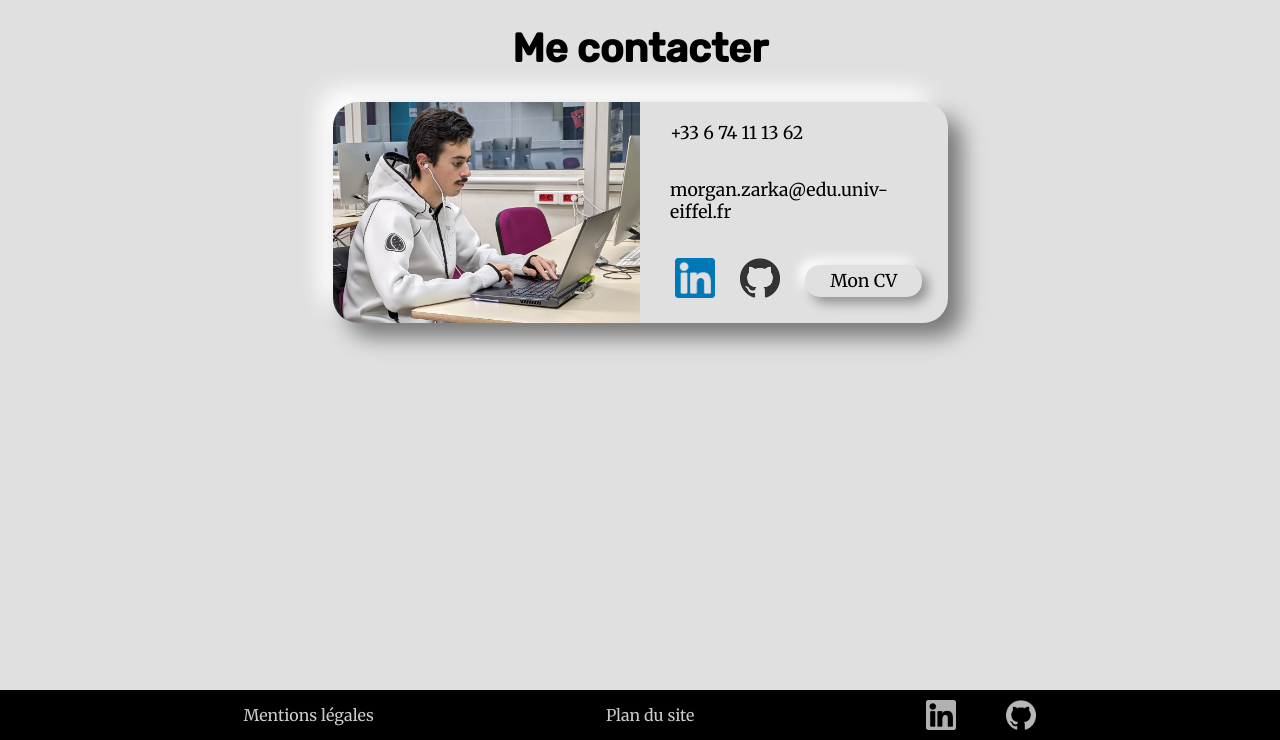
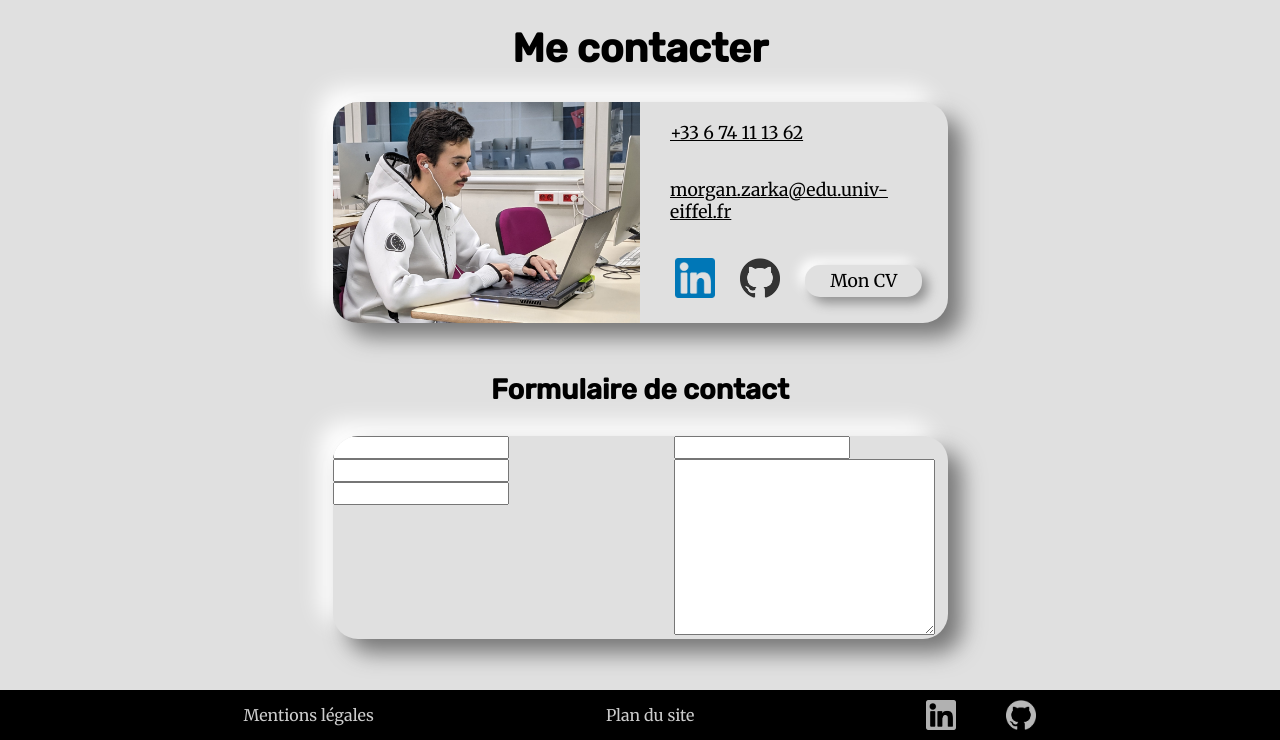
Before and after one commit to Suzoka/Portfolio, a PHP site: page /contacts.php in a window 1280 px wide. Shown: the part 60-800 px from the top of the page. Run offline with PHP 8.4, Linux system fonts and the light colour scheme.

Commit message:
:construction: start contact form

```diff
--- a/contacts.php
+++ b/contacts.php
@@ -21,7 +21,7 @@
             <a href="./index.php" title="Accueil" class="logo"><img src="./img/filigrane.svg" alt="Accueil"></a>
             <nav>
                 <a href="./qui-suis-je.php" title="">Qui suis-je ?</a>
-                <a href="./projets.php" title="Voir mes projets">Mes projets</a>
+                <a href="./projets.php" title="Voir tous mes projets">Mes projets</a>
                 <a href="./contacts.php" title="">Contact</a>
             </nav>
         </header>
@@ -32,8 +32,8 @@
                 <img src="./img/devMod.jpg" alt="" width="50%">
                 <div class="listContacts">
                     <ul>
-                        <li>+33 6 74 11 13 62</li>
-                        <li>morgan.zarka@edu.univ-eiffel.fr</li>
+                        <li><a href="tel:+33674111362">+33 6 74 11 13 62</a></li>
+                        <li><a href="mailto:morgan.zarka@edu.univ-eiffel.fr">morgan.zarka@edu.univ-eiffel.fr</a></li>
                         <div class="reseauxContact">
                             <li><a href="https://www.linkedin.com/in/morgan-zarka/" target="_blank"><img
                                         src="./img/linkedin.png" alt="Profil LinkedIn" width="40px"></a></li>
@@ -45,6 +45,18 @@
                     </ul>
                 </div>
             </div>
+            <h2 class="centre">Formulaire de contact</h2>
+            <form action="./script/mail.php" method="POST" class="contacts">
+                <div>
+                    <label for="nom"></label><input type="text" name="nom" id="nom">
+                    <label for="prenom"></label><input type="text" name="prenom" id="prenom">
+                    <label for="mail"></label><input type="text" name="mail" id="mail">
+                </div>
+                <div>
+                    <label for="objet"></label><input type="text" name="objet" id="objet">
+                    <label for="message"></label><textarea name="message" id="message" cols="30" rows="10"></textarea>
+                </div>
+            </form>
         </main>
 
         <footer>
--- a/index.php
+++ b/index.php
@@ -30,7 +30,7 @@ include './script/script.php';
             <a href="./index.php" title="Accueil" class="logo"><img src="./img/filigrane.svg" alt="Accueil"></a>
             <nav>
                 <a href="./qui-suis-je.php" title="">Qui suis-je ?</a>
-                <a href="./projets.php" title="Voir mes projets">Mes projets</a>
+                <a href="./projets.php" title="Voir tous mes projets">Mes projets</a>
                 <a href="./contacts.php" title="">Contact</a>
             </nav>
         </header>
--- a/projet.php
+++ b/projet.php
@@ -31,7 +31,7 @@ if (isset($_GET["id"])) {
                 <a href="./index.php" title="" class="logo"><img src="./img/filigrane.svg" alt="Accueil"></a>
                 <nav>
                     <a href="./qui-suis-je.php" title="">Qui suis-je ?</a>
-                    <a href="./projets.php" title="Voir mes projets">Mes projets</a>
+                    <a href="./projets.php" title="Voir tous mes projets">Mes projets</a>
                     <a href="./contacts.php" title="">Contact</a>
                 </nav>
             </header>
--- a/projets.php
+++ b/projets.php
@@ -34,7 +34,7 @@ if (!isset($_POST["contexte"])) {
             <a href="./index.php" title="" class="logo"><img src="./img/filigrane.svg" alt="Accueil"></a>
             <nav>
                 <a href="./qui-suis-je.php" title="">Qui suis-je ?</a>
-                <a href="./projets.php" title="Voir mes projets">Mes projets</a>
+                <a href="./projets.php" title="Voir tous mes projets">Mes projets</a>
                 <a href="./contacts.php" title="">Contact</a>
             </nav>
         </header>
--- a/qui-suis-je.php
+++ b/qui-suis-je.php
@@ -23,7 +23,7 @@
       <a href="./index.php" title="Accueil" class="logo"><img src="./img/filigrane.svg" alt="Accueil"></a>
       <nav>
         <a href="./qui-suis-je.php" title="">Qui suis-je ?</a>
-        <a href="./projets.php" title="Voir mes projets">Mes projets</a>
+        <a href="./projets.php" title="Voir tous mes projets">Mes projets</a>
         <a href="./contacts.php" title="">Contact</a>
       </nav>
     </header>
--- a/style.css
+++ b/style.css
@@ -166,7 +166,8 @@ div.hide {
     right: 25px;
     transition: 0.3s;
     width: 80px;
-    animation: arrow 3s infinite;
+    -webkit-animation: arrow 3s infinite;
+            animation: arrow 3s infinite;
     z-index: 1000;
     margin-top: -25px;
 }
@@ -178,7 +179,8 @@ div.hide {
     left: 25px;
     transition: 0.3s;
     width: 80px;
-    animation: arrow 3s infinite;
+    -webkit-animation: arrow 3s infinite;
+            animation: arrow 3s infinite;
     z-index: 1000;
     margin-top: -25px;
     visibility: hidden;
@@ -768,11 +770,6 @@ div.ariane {
     height: 30px;
 }
 
-.centre {
-    text-align: center;
-    font-size: 2.5rem;
-}
-
 .contacts {
     display: flex;
     gap: 10px;
@@ -822,6 +819,15 @@ div.ariane {
 
 .centre {
     text-align: center;
+}
+
+h2.centre {
+    font-size: 1.75rem;
+    margin-top: 50px;
+    margin-bottom: 25px;
+}
+
+h1.centre {
     font-size: 2.5rem;
     margin-bottom: 0;
     margin-top: 25px;
@@ -853,6 +859,28 @@ div.ariane {
 
     50% {
         opacity: 1;
+    }
+}
+
+@-webkit-keyframes arrow{
+    0% {
+        transform: translateY(0);
+    }
+
+    40% {
+        transform: translateY(0);
+    }
+
+    50% {
+        transform: translateY(10px);
+    }
+
+    60% {
+        transform: translateY(0);
+    }
+
+    100% {
+        transform: translateY(0);
     }
 }
 
```
